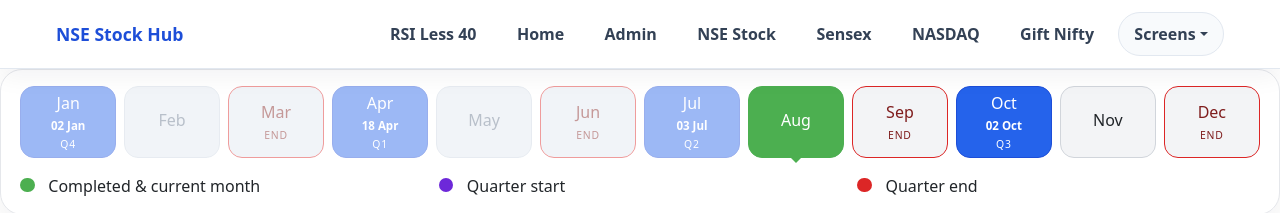
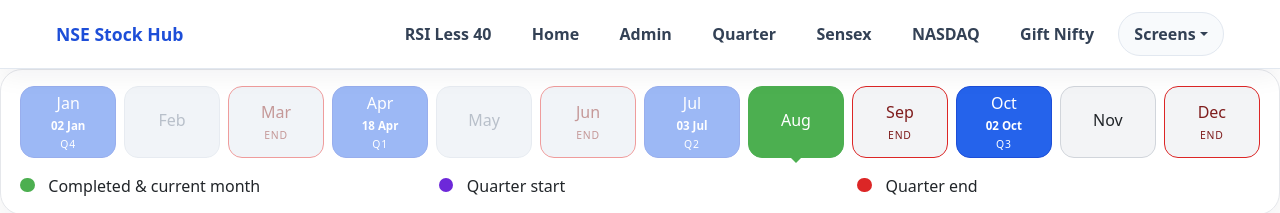
Before and after one commit to ggadekar87/nse, a React (Create React App) app: page / in a window 1280 px wide. Shown: the top 213 px of the page. Built offline with nearby package versions, Linux system fonts and the light colour scheme.

Commit message:
Menu changes

```diff
--- a/src/components/MenuBar/MenuBar.js
+++ b/src/components/MenuBar/MenuBar.js
@@ -26,7 +26,7 @@
             <Link to="/Support">Admin</Link>
           </li>
           <li>
-            <Link to="/nse-stock">NSE Stock</Link>
+            <Link to="/nse-stock">Quarter</Link>
           </li>
           <li>
             <a
```
